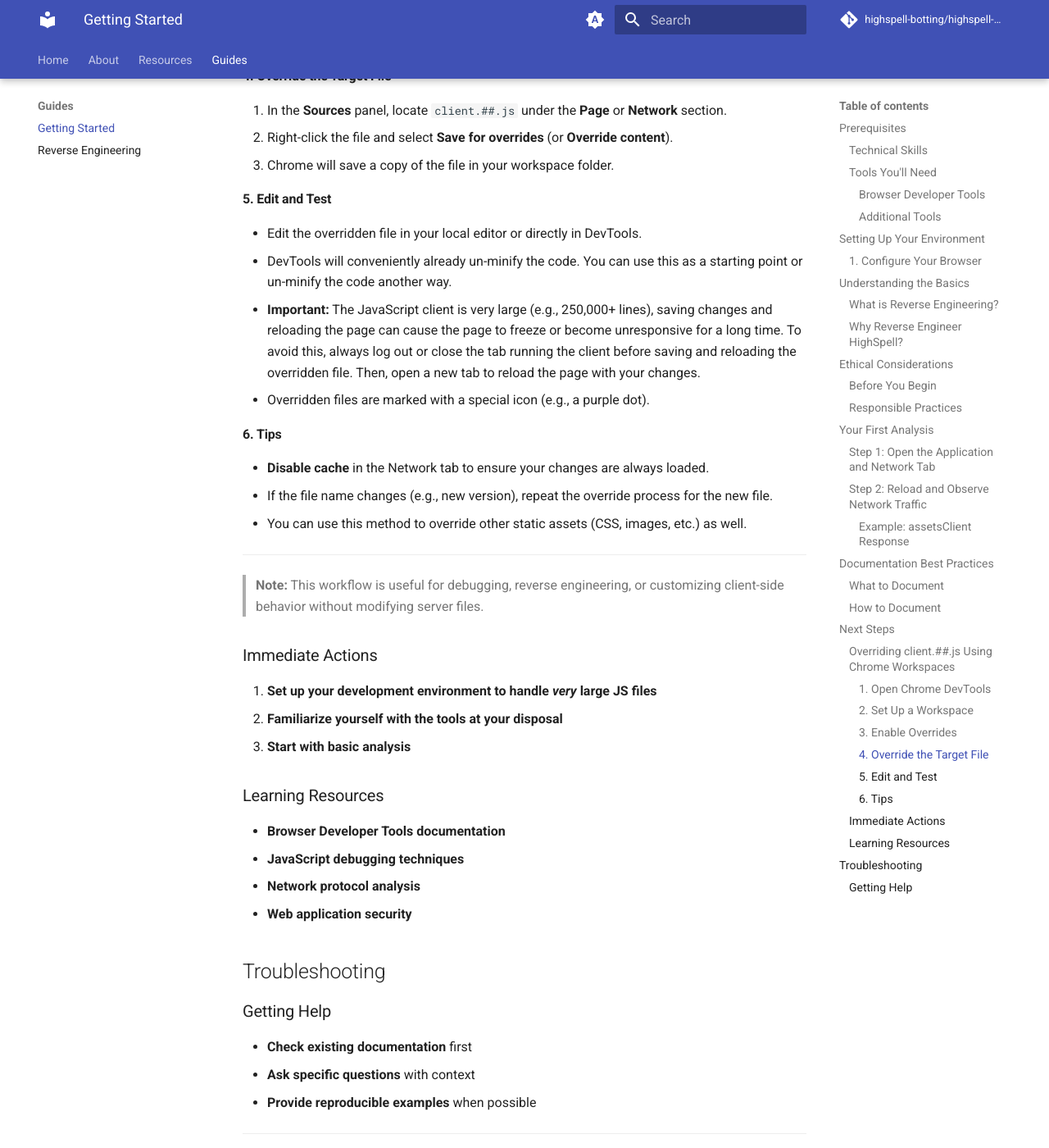
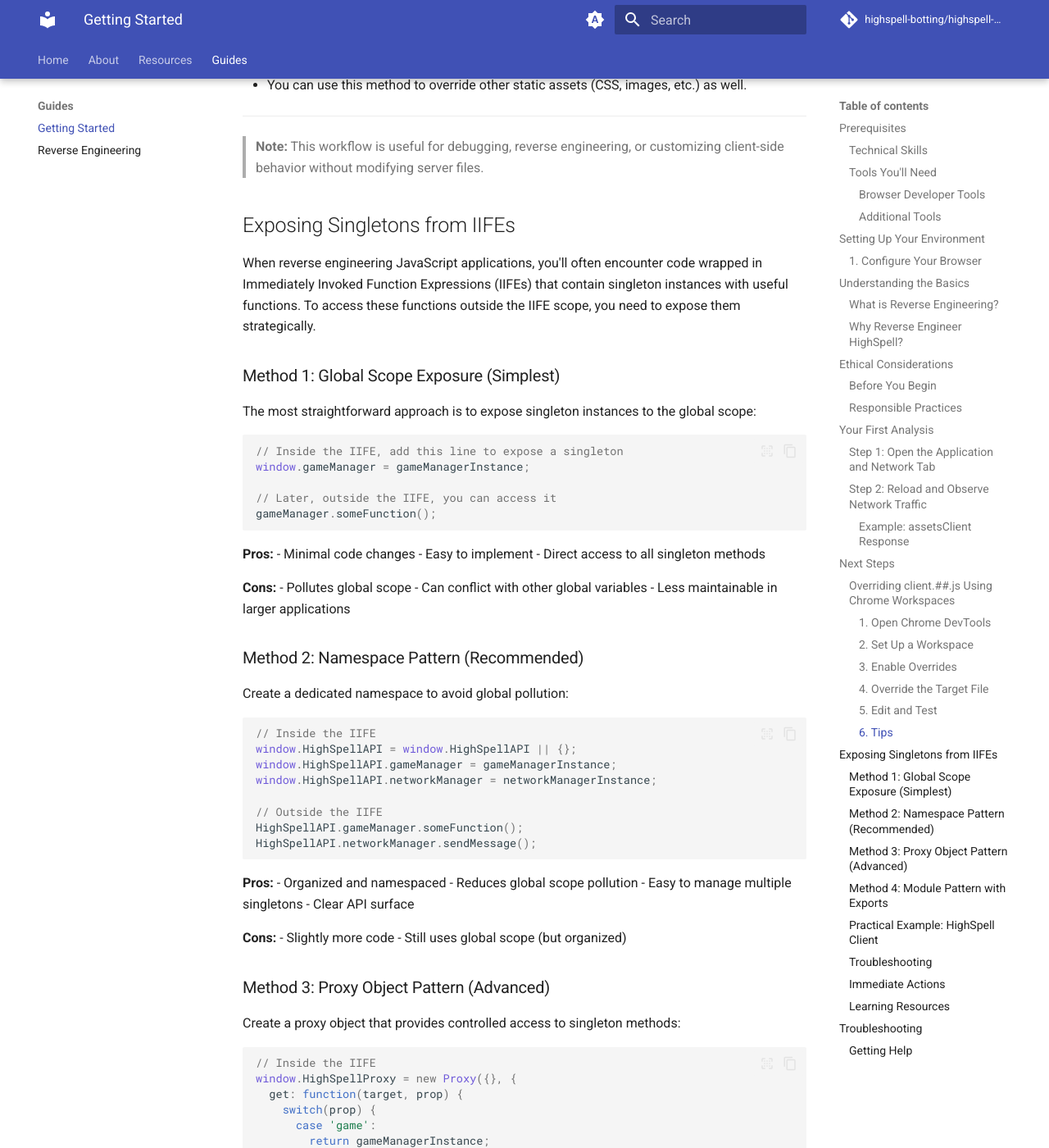
Before and after one commit to highspell-botting/highspell-botting.github.io, an MkDocs documentation site: the page built from docs/guides/getting-started.md, in a window 1280 px wide and 1400 px high, scrolled down 4634 px. Shown: the whole window at 82% size. Built offline with MkDocs 1.6.1 and Material for MkDocs 9.7.7, drawn with Linux system fonts in a browser that asks for light colours; comment, search, counter and statistics services are not loaded; the version menu is left out; some of the changed text lies outside the part shown.

Commit message:
Added IIFE section

````diff
--- a/docs/guides/getting-started.md
+++ b/docs/guides/getting-started.md
@@ -105,22 +105,6 @@
 - **gameAssets**: Contains URLs to the latest game asset files (maps, textures, meshes, etc.).
 - **latestClientVersion / latestServerVersion**: Indicates the current version numbers for compatibility checking.
 
-## Documentation Best Practices
-
-### What to Document
-- **API endpoints** and their purposes
-- **Data structures** and formats
-- **Event handling** mechanisms
-- **State management** patterns
-- **Security measures** and their effectiveness
-
-### How to Document
-- **Be precise** with technical details
-- **Include code examples** where relevant
-- **Explain the reasoning** behind your findings
-- **Update regularly** as you discover new information
-- **Share with the community** for feedback and validation
-
 ## Next Steps
 
 ### Overriding `client.##.js` Using Chrome Workspaces
@@ -169,6 +153,161 @@
 
 > **Note:** This workflow is useful for debugging, reverse engineering, or customizing client-side behavior without modifying server files.
 
+## Exposing Singletons from IIFEs
+
+When reverse engineering JavaScript applications, you'll often encounter code wrapped in Immediately Invoked Function Expressions (IIFEs) that contain singleton instances with useful functions. To access these functions outside the IIFE scope, you need to expose them strategically.
+
+### Method 1: Global Scope Exposure (Simplest)
+
+The most straightforward approach is to expose singleton instances to the global scope:
+
+```javascript
+// Inside the IIFE, add this line to expose a singleton
+window.gameManager = gameManagerInstance;
+
+// Later, outside the IIFE, you can access it
+gameManager.someFunction();
+```
+
+**Pros:**
+- Minimal code changes
+- Easy to implement
+- Direct access to all singleton methods
+
+**Cons:**
+- Pollutes global scope
+- Can conflict with other global variables
+- Less maintainable in larger applications
+
+### Method 2: Namespace Pattern (Recommended)
+
+Create a dedicated namespace to avoid global pollution:
+
+```javascript
+// Inside the IIFE
+window.HighSpellAPI = window.HighSpellAPI || {};
+window.HighSpellAPI.gameManager = gameManagerInstance;
+window.HighSpellAPI.networkManager = networkManagerInstance;
+
+// Outside the IIFE
+HighSpellAPI.gameManager.someFunction();
+HighSpellAPI.networkManager.sendMessage();
+```
+
+**Pros:**
+- Organized and namespaced
+- Reduces global scope pollution
+- Easy to manage multiple singletons
+- Clear API surface
+
+**Cons:**
+- Slightly more code
+- Still uses global scope (but organized)
+
+### Method 3: Proxy Object Pattern (Advanced)
+
+Create a proxy object that provides controlled access to singleton methods:
+
+```javascript
+// Inside the IIFE
+window.HighSpellProxy = new Proxy({}, {
+  get: function(target, prop) {
+    switch(prop) {
+      case 'game':
+        return gameManagerInstance;
+      case 'network':
+        return networkManagerInstance;
+      case 'inventory':
+        return inventoryManagerInstance;
+      default:
+        return undefined;
+    }
+  }
+});
+
+// Outside the IIFE
+HighSpellProxy.game.someFunction();
+HighSpellProxy.network.sendMessage();
+```
+
+**Pros:**
+- No direct global exposure of singletons
+- Controlled access to functionality
+- Can add validation, logging, or security checks
+- Easy to extend with new methods
+
+**Cons:**
+- More complex implementation
+- Slightly more verbose usage
+
+### Method 4: Module Pattern with Exports
+
+For more sophisticated setups, use a module-like pattern:
+
+```javascript
+// Inside the IIFE
+window.HighSpellExports = {
+  getGameManager: () => gameManagerInstance,
+  getNetworkManager: () => networkManagerInstance,
+  getInventoryManager: () => inventoryManagerInstance,
+
+  // Or expose specific methods directly
+  sendMessage: (msg) => networkManagerInstance.sendMessage(msg),
+  getPlayerPosition: () => gameManagerInstance.getPlayerPosition()
+};
+
+// Outside the IIFE
+const gameManager = HighSpellExports.getGameManager();
+gameManager.someFunction();
+
+// Or use direct method access
+HighSpellExports.sendMessage("Hello World");
+```
+
+**Pros:**
+- Encapsulated access
+- Can expose only specific methods
+- Easy to add wrapper functionality
+- Good for API design
+
+**Cons:**
+- More code to maintain
+- Requires careful API design
+
+### Practical Example: HighSpell Client
+
+Here's how you might expose key singletons from the HighSpell client:
+
+```javascript
+// Add this at the end of the client IIFE
+window.HighSpellAPI = {
+  // Core managers
+  gameManager: gameManager,
+  networkManager: networkManager,
+  worldManager: worldManager,
+
+  // Utility functions
+  sendMessage: (type, data) => networkManager.send(type, data),
+  getPlayer: () => gameManager.getPlayer(),
+  getWorld: () => worldManager.getWorld(),
+
+  // Event system access
+  on: (event, callback) => eventManager.on(event, callback),
+  off: (event, callback) => eventManager.off(event, callback)
+};
+
+// Usage outside the IIFE
+HighSpellAPI.sendMessage('move', { x: 100, y: 200 });
+const player = HighSpellAPI.getPlayer();
+HighSpellAPI.on('playerMove', (data) => console.log('Player moved:', data));
+```
+
+### Troubleshooting
+
+- **Singleton not found**: Ensure you're exposing the singleton after it's initialized
+- **Function undefined**: Check that the function exists on the singleton before exposing
+- **Timing issues**: Make sure the IIFE has completed execution before trying to access exposed functions
+
 ### Immediate Actions
 1. **Set up your development environment to handle *very* large JS files**
 2. **Familiarize yourself with the tools at your disposal**
````
Also changed, not shown: docs/resources/entities/entity.md (+1 -3 lines), docs/resources/entities/mainplayer.md (+1 -1 lines).
